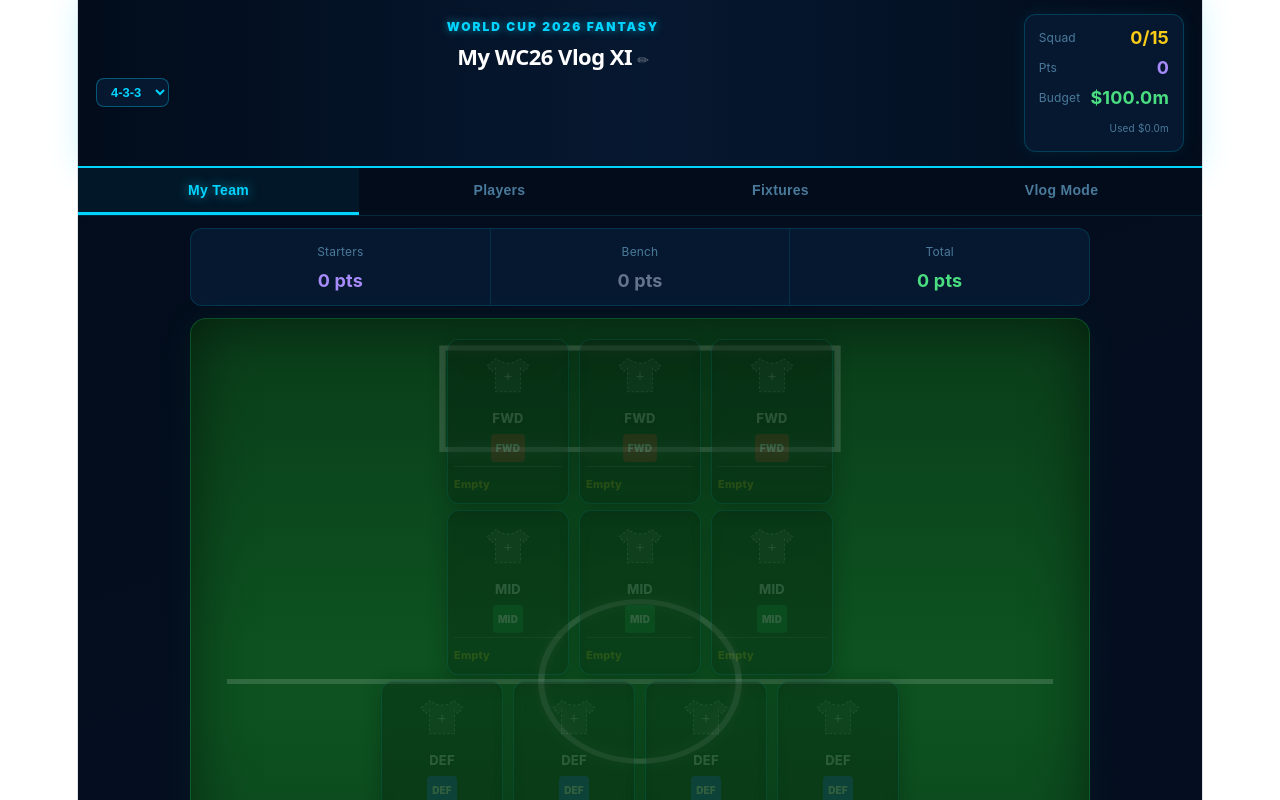
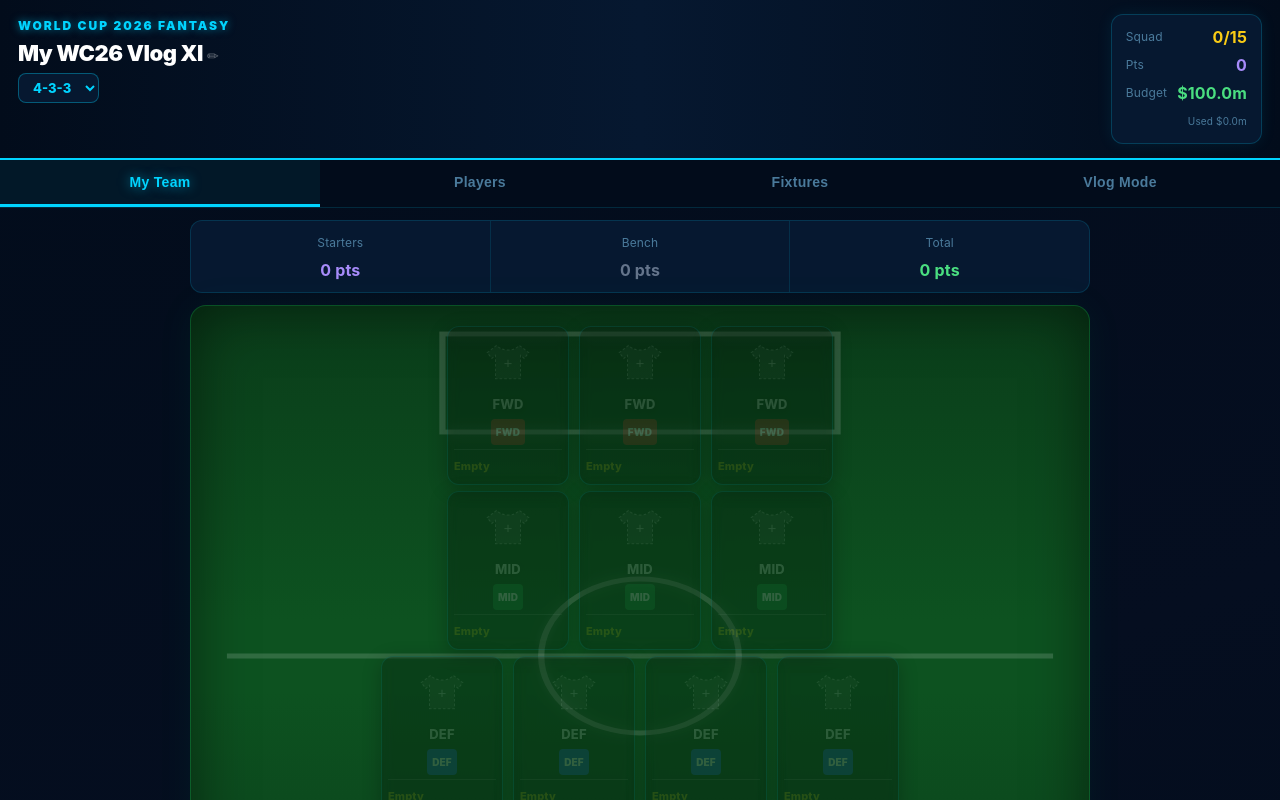
Before and after one commit to boexaw-ship-it/wc26-fantasy-vlog, a React (Vite) app: page / in a window 1280 px wide. Shown: the top 800 px of the page. Built offline with nearby package versions, Linux system fonts and the light colour scheme.

Commit message:
Refactor CSS variables and styles for consistency

```diff
--- a/src/index.css
+++ b/src/index.css
@@ -1,111 +1,55 @@
 :root {
-  --text: #6b6375;
-  --text-h: #08060d;
-  --bg: #fff;
-  --border: #e5e4e7;
-  --code-bg: #f4f3ec;
-  --accent: #aa3bff;
-  --accent-bg: rgba(170, 59, 255, 0.1);
-  --accent-border: rgba(170, 59, 255, 0.5);
-  --social-bg: rgba(244, 243, 236, 0.5);
-  --shadow:
-    rgba(0, 0, 0, 0.1) 0 10px 15px -3px, rgba(0, 0, 0, 0.05) 0 4px 6px -2px;
-
-  --sans: system-ui, 'Segoe UI', Roboto, sans-serif;
-  --heading: system-ui, 'Segoe UI', Roboto, sans-serif;
+  --text: #7ab3d4;
+  --text-h: #e8f4ff;
+  --bg: #020c1b;
+  --border: rgba(0,212,255,0.15);
+  --accent: #00d4ff;
+  --sans: Inter, system-ui, 'Segoe UI', sans-serif;
+  --heading: Inter, system-ui, sans-serif;
   --mono: ui-monospace, Consolas, monospace;
 
-  font: 18px/145% var(--sans);
-  letter-spacing: 0.18px;
-  color-scheme: light dark;
+  font: 16px/150% var(--sans);
+  letter-spacing: 0.15px;
   color: var(--text);
   background: var(--bg);
   font-synthesis: none;
   text-rendering: optimizeLegibility;
   -webkit-font-smoothing: antialiased;
   -moz-osx-font-smoothing: grayscale;
-
-  @media (max-width: 1024px) {
-    font-size: 16px;
-  }
 }
 
-@media (prefers-color-scheme: dark) {
-  :root {
-    --text: #9ca3af;
-    --text-h: #f3f4f6;
-    --bg: #16171d;
-    --border: #2e303a;
-    --code-bg: #1f2028;
-    --accent: #c084fc;
-    --accent-bg: rgba(192, 132, 252, 0.15);
-    --accent-border: rgba(192, 132, 252, 0.5);
-    --social-bg: rgba(47, 48, 58, 0.5);
-    --shadow:
-      rgba(0, 0, 0, 0.4) 0 10px 15px -3px, rgba(0, 0, 0, 0.25) 0 4px 6px -2px;
-  }
-
-  #social .button-icon {
-    filter: invert(1) brightness(2);
-  }
-}
-
-body {
-  margin: 0;
-}
+body { margin: 0; }
 
 #root {
-  width: 1126px;
+  width: 100%;
   max-width: 100%;
   margin: 0 auto;
-  text-align: center;
-  border-inline: 1px solid var(--border);
   min-height: 100svh;
   display: flex;
   flex-direction: column;
   box-sizing: border-box;
 }
 
-h1,
-h2 {
+h1, h2 {
   font-family: var(--heading);
-  font-weight: 500;
+  font-weight: 900;
   color: var(--text-h);
 }
 
-h1 {
-  font-size: 56px;
-  letter-spacing: -1.68px;
-  margin: 32px 0;
-  @media (max-width: 1024px) {
-    font-size: 36px;
-    margin: 20px 0;
-  }
-}
-h2 {
-  font-size: 24px;
-  line-height: 118%;
-  letter-spacing: -0.24px;
-  margin: 0 0 8px;
-  @media (max-width: 1024px) {
-    font-size: 20px;
-  }
-}
-p {
-  margin: 0;
+h1 { font-size: 22px; margin: 0; }
+h2 { font-size: 18px; margin: 0 0 6px; }
+p  { margin: 0; }
+
+/* Scrollbar */
+::-webkit-scrollbar { width: 6px; height: 6px; }
+::-webkit-scrollbar-track { background: #020c1b; }
+::-webkit-scrollbar-thumb { background: rgba(0,212,255,0.25); border-radius: 3px; }
+::-webkit-scrollbar-thumb:hover { background: #00d4ff; }
+
+/* Select / Input global */
+select, input {
+  font-family: var(--sans);
 }
 
-code,
-.counter {
-  font-family: var(--mono);
-  display: inline-flex;
-  border-radius: 4px;
-  color: var(--text-h);
-}
-
-code {
-  font-size: 15px;
-  line-height: 135%;
-  padding: 4px 8px;
-  background: var(--code-bg);
-}
+/* Context menu hover */
+button:hover { opacity: 0.9; }
```
